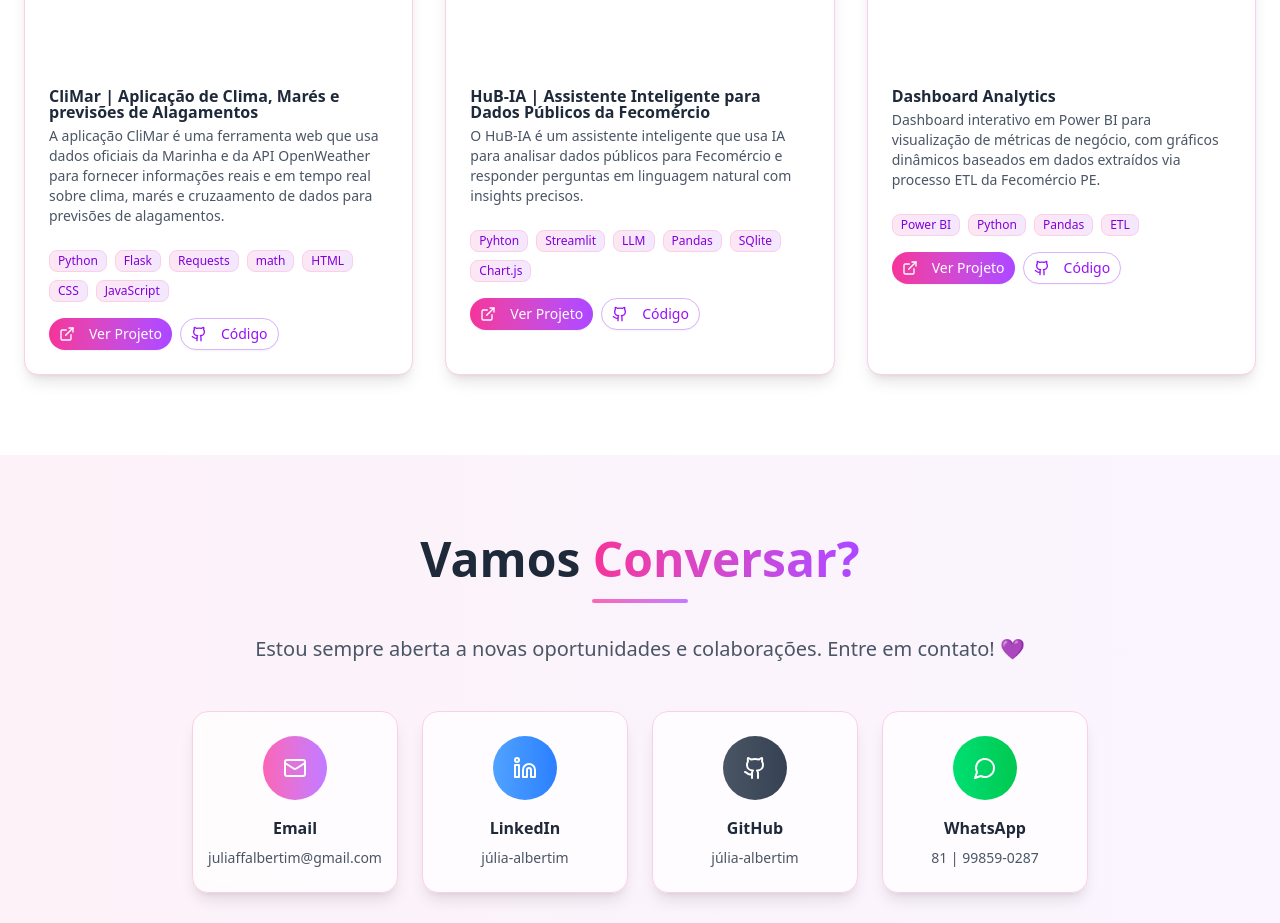
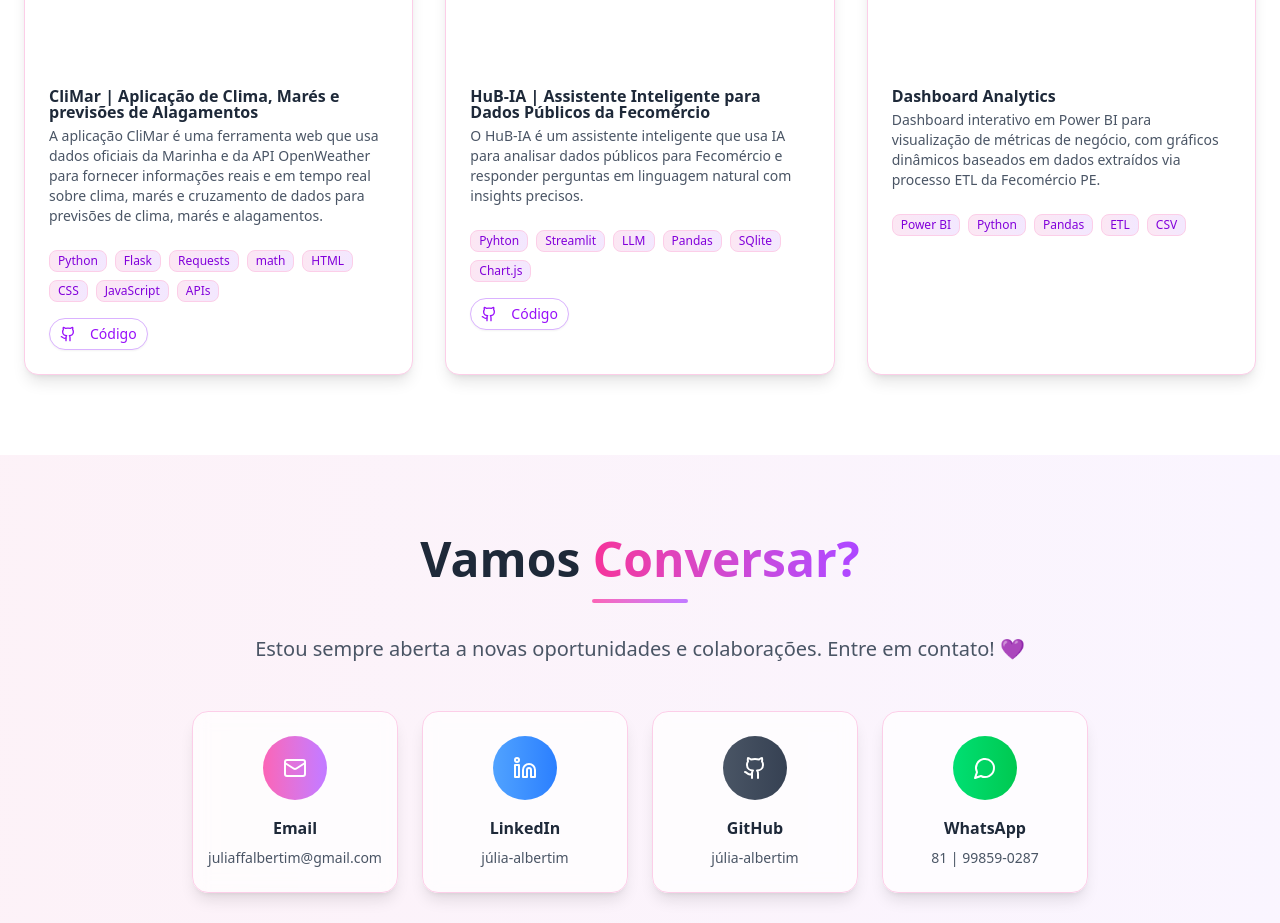
Before and after one commit to Julia-Albertim/portifolio-pessoal, a React (Vite) app: page / in a window 1280 px wide. Shown: the part 2140-3063 px from the top of the page. Built offline with nearby package versions, Linux system fonts and the light colour scheme.

Commit message:
ajuste links

```diff
--- a/src/App.jsx
+++ b/src/App.jsx
@@ -53,10 +53,10 @@ function App() {
   const projects = [
     {
       title: "CliMar | Aplicação de Clima, Marés e previsões de Alagamentos",
-      description: "A aplicação CliMar é uma ferramenta web que usa dados oficiais da Marinha e da API OpenWeather para fornecer informações reais e em tempo real sobre clima, marés e cruzaamento de dados para previsões de alagamentos.",
-      technologies: ["Python", "Flask", "Requests", "math", "HTML", "CSS", "JavaScript"],
-      link: "https://outstanding-gratitude-production-b33d.up.railway.app/login",
-      github: "#",
+      description: "A aplicação CliMar é uma ferramenta web que usa dados oficiais da Marinha e da API OpenWeather para fornecer informações reais e em tempo real sobre clima, marés e cruzamento de dados para previsões de clima, marés e alagamentos.",
+      technologies: ["Python", "Flask", "Requests", "math", "HTML", "CSS", "JavaScript", "APIs"],
+      /*link: "https://github.com/Julia-Albertim/CliMar",*/
+      github: "https://github.com/Julia-Albertim/CliMar",
      images: [
      "src/assets/projects/climar1.png",
      "src/assets/projects/climar2.png",
@@ -69,16 +69,16 @@ function App() {
       title: "HuB‑IA | Assistente Inteligente para Dados Públicos da Fecomércio",
       description: "O HuB-IA é um assistente inteligente que usa IA para analisar dados públicos para Fecomércio e responder perguntas em linguagem natural com insights precisos.",
       technologies: ["Pyhton", "Streamlit", "LLM", "Pandas", "SQlite","Chart.js"],
-      link: "https://github.com/RonierisonMaciel/hub-ia",
+      /*link: "https://github.com/RonierisonMaciel/hub-ia",*/
       github: "https://github.com/RonierisonMaciel/hub-ia",
       images: ["src/assets/projects/hubia1.png"],// Placeholder para screenshot
     },
     {
       title: "Dashboard Analytics",
       description: "Dashboard interativo em Power BI para visualização de métricas de negócio, com gráficos dinâmicos baseados em dados extraídos via processo ETL da Fecomércio PE.",
-      technologies: ["Power BI", "Python", "Pandas", "ETL"],
-      link: "#",
-      github: "#",
+      technologies: ["Power BI", "Python", "Pandas", "ETL", "CSV"],
+     /* link: "#",
+      github: "#",*/
       images: ["src/assets/projects/fecom1.png",
                "src/assets/projects/fecom2.png",
                "src/assets/projects/fecom3.png",
```
